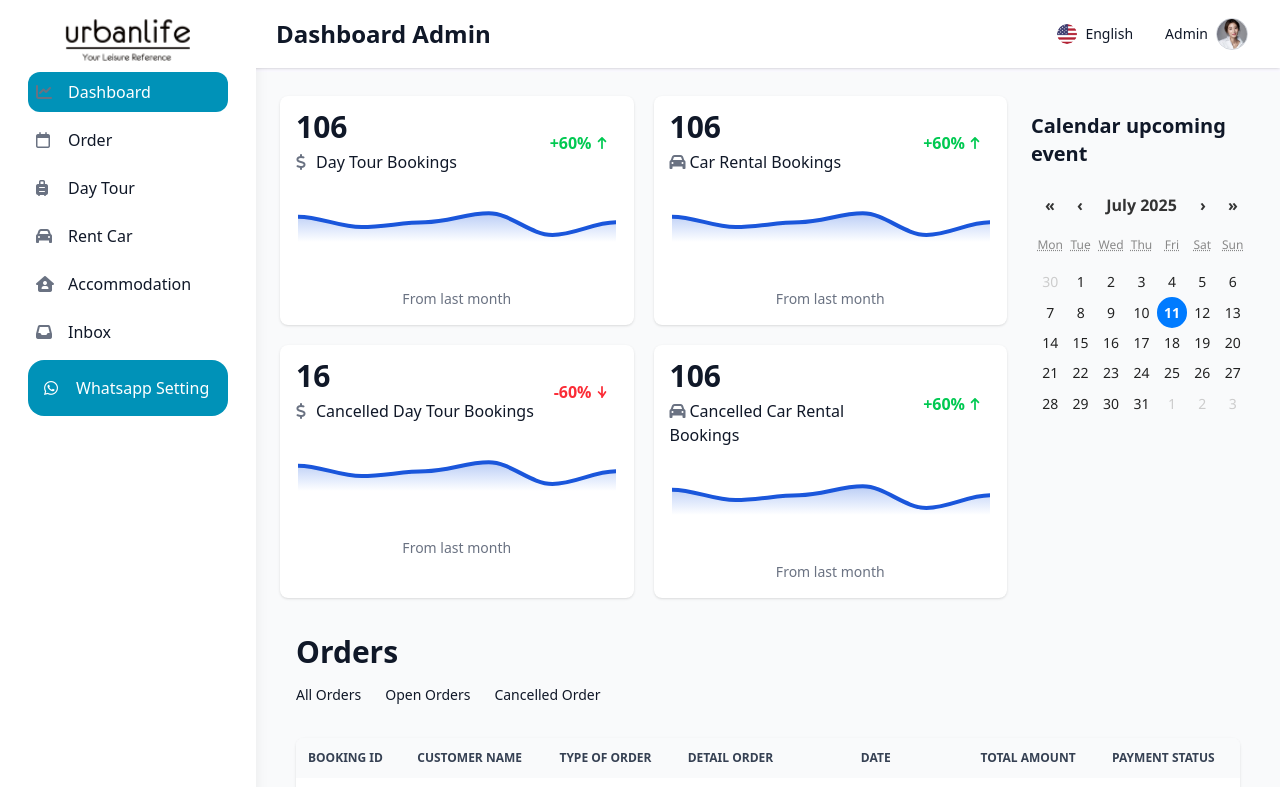
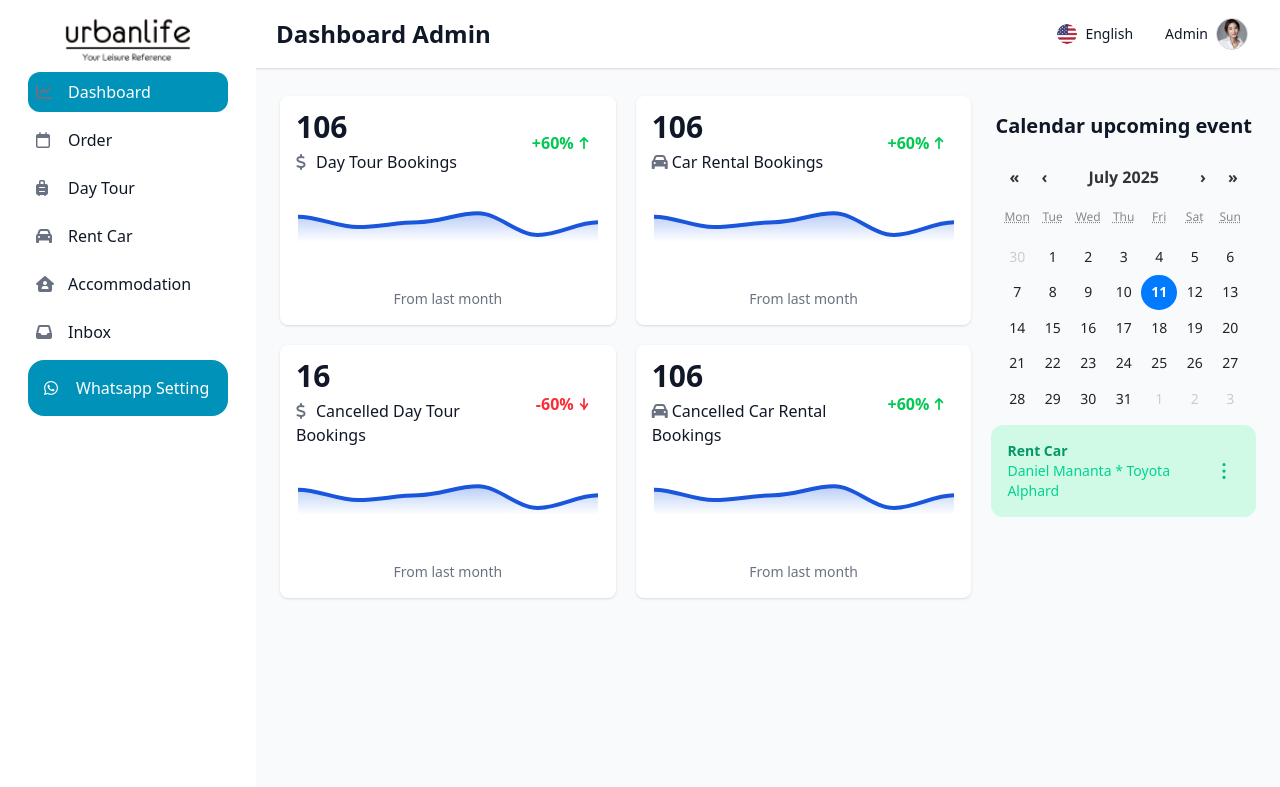
Before and after one commit to myreds12/urbanlife-frontend, a React (Vite) app in the folder urbanlife-frontend/: page /dashboard in a window 1280 px wide. Shown: the top 787 px of the page. Built offline with nearby package versions, Linux system fonts and the light colour scheme.

Commit message:
dashboard : +bubble (-banyak bubble, chart ikutan panjang, klik 1button smua ngikut);   app.css : scroll nya ngumpet guys

```diff
--- a/urbanlife-frontend/src/App.css
+++ b/urbanlife-frontend/src/App.css
@@ -8,3 +8,7 @@
   min-height: 100vh;
   background-color: #f9fafb; /* optional untuk latar belakang */
 }
+
+::-webkit-scrollbar{
+  display: none;
+}
--- a/urbanlife-frontend/src/pages/AdminDashboard/Dashboard/Dashboard.tsx
+++ b/urbanlife-frontend/src/pages/AdminDashboard/Dashboard/Dashboard.tsx
@@ -1,133 +1,267 @@
-import Chart from 'react-apexcharts';
-import '../../../styles/Dashboard/Dashboard.css';
-import Calendar from 'react-calendar';
-import '../../../styles/Dashboard/CalendarCustom.css';
-import Orders from '../Order/Order';
+import { useState, useEffect } from "react";
+import Chart from "react-apexcharts";
+import "../../../styles/Dashboard/Dashboard.css";
+import Calendar from "react-calendar";
+import "../../../styles/Dashboard/CalendarCustom.css";
+import Orders from "../Order/Order";
 
 function Dashboard() {
   const chartOptions = {
-              chart: {      type: 'area',
-                            fontFamily: 'Inter, sans-serif',
+    chart: {
+      type: "area",
+      fontFamily: "Inter, sans-serif",
       toolbar: { show: false },
-                            dropShadow: { enabled: false },   },
-              tooltip: {    enabled: true,
-                            x: { show: false },               },
-              fill: {       type: 'gradient',
+      dropShadow: { enabled: false },
+    },
+    tooltip: { enabled: true, x: { show: false } },
+    fill: {
+      type: "gradient",
       gradient: {
         opacityFrom: 0.55,
         opacityTo: 0,
-                                   shade: '#1C64F2',
-                                   gradientToColors: ['#1C64F2'],},},
+        shade: "#1C64F2",
+        gradientToColors: ["#1C64F2"],
+      },
+    },
     dataLabels: { enabled: false },
-              stroke: {     width: 4 },
-              grid: {       show: false,
+    stroke: { width: 4 },
+    grid: {
+      show: false,
       strokeDashArray: 4,
-                            padding: { left: 2, right: 2, top: 0 },},
-              xaxis: {      categories: ['01 February', '02 February', '03 February', '04 February', '05 February', '06 February', '07 February'],
+      padding: { left: 2, right: 2, top: 0 },
+    },
+    xaxis: {
+      categories: [
+        "01 February",
+        "02 February",
+        "03 February",
+        "04 February",
+        "05 February",
+        "06 February",
+        "07 February",
+      ],
       labels: { show: false },
       axisBorder: { show: false },
-                            axisTicks: { show: false },},
-              yaxis: {      show: false },
+      axisTicks: { show: false },
+    },
+    yaxis: { show: false },
   };
 
-       const series = [ {
-              name: 'New users',
+  const series = [
+    {
+      name: "New users",
       data: [6500, 6418, 6456, 6526, 6356, 6456],
-              color: '#1A56DB',
-       },];
+      color: "#1A56DB",
+    },
+  ];
 
   const widgets = [
     {
-                     title: 'Day Tour Bookings',
+      title: "Day Tour Bookings",
       value: 106,
-                     icon: 'fa-solid fa-dollar-sign',
+      icon: "fa-solid fa-dollar-sign",
       percentage: 60,
-                     trend: 'up',
-                     color: '#1C64F2', // Warna biru kayak gambar
+      trend: "up",
+      color: "#1C64F2", // Warna biru kayak gambar
     },
     {
-                     title: 'Car Rental Bookings',
+      title: "Car Rental Bookings",
       value: 106,
-                     icon: 'fa-solid fa-car',
+      icon: "fa-solid fa-car",
       percentage: 60,
-                     trend: 'up',
-                     color: '#1C64F2',
+      trend: "up",
+      color: "#1C64F2",
     },
     {
-                     title: 'Cancelled Day Tour Bookings',
+      title: "Cancelled Day Tour Bookings",
       value: 16,
-                     icon: 'fa-solid fa-dollar-sign',
+      icon: "fa-solid fa-dollar-sign",
       percentage: -60,
-                     trend: 'down',
-                     color: '#EF4444', // Warna merah kayak gambar
+      trend: "down",
+      color: "#EF4444", // Warna merah kayak gambar
     },
     {
-                     title: 'Cancelled Car Rental Bookings',
+      title: "Cancelled Car Rental Bookings",
       value: 106,
-                     icon: 'fa-solid fa-car',
+      icon: "fa-solid fa-car",
       percentage: 60,
-                     trend: 'up',
-                     color: '#1C64F2',
+      trend: "up",
+      color: "#1C64F2",
     },
   ];
 
+  const [bubbleOpen, setBubbleOpen] = useState(false);
+  useEffect(() => {
+                     const handleClickOutside = (event) => {
+                     if (bubbleOpen && !event.target.closest(".inline-flex")) {
+                            setBubbleOpen(false);
+                     }
+                     };
+                     document.addEventListener("mousedown", handleClickOutside);
+                     return () => document.removeEventListener("mousedown", handleClickOutside);
+                     }, [bubbleOpen]);
+
   return (
     <div className="p-2">
-                     <div className="grid grid-cols-1 lg:grid-cols-4 gap-5">
-                            {/* WIDGET */}
-                            <div className="lg:col-span-3 grid grid-cols-2 gap-5">
+      <div className="grid grid-cols-7 gap-5">
+        {/* widget */}
+        <div className="col-span-5 grid grid-cols-2 gap-5">
           {widgets.map((widget, index) => (
-                                   <div key={index} className="w-full bg-white rounded-lg shadow-sm p-4">
+            <div
+              key={index}
+              className="w-full bg-white rounded-lg shadow-sm p-4"
+            >
               <div className="flex justify-between">
                 <div>
-                                                        <h5 className="leading-none text-3xl font-bold text-gray-900 pb-2">{widget.value}</h5>
-                                                        <i className={`${widget.icon} w-5 h-5 text-gray-500 hover:text-gray-900`}></i>
-                                                        <span className="text-base font-normal text-gray-900">{widget.title}</span>
+                  <h5 className="leading-none text-3xl font-bold text-gray-900 pb-2">
+                    {widget.value}
+                  </h5>
+                  <i
+                    className={`${widget.icon} w-5 h-5 text-gray-500 hover:text-gray-900`}
+                  ></i>
+                  <span className="text-base font-normal text-gray-900">
+                    {widget.title}
+                  </span>
                 </div>
-                                                 <div className={`flex items-center px-2.5 py-0.5 text-base font-semibold ${widget.trend === 'up' ? 'text-green-500' : 'text-red-500'}`}>
-                                                        {widget.percentage > 0 ? `+${widget.percentage}%` : `${widget.percentage}%`}
-                                                        <svg className="w-3 h-3 ms-1" aria-hidden="true" xmlns="http://www.w3.org/2000/svg" fill="none" viewBox="0 0 10 14">
-                                                               <path stroke="currentColor" strokeLinecap="round" strokeLinejoin="round" strokeWidth="2" d={widget.trend === 'up' ? 'M5 13V1m0 0L1 5m4-4 4 4' : 'M5 1v12m0 0L9 7m-4 4-4-4'}/>
+                <div
+                  className={`flex items-center px-2.5 py-0.5 text-base font-semibold ${
+                    widget.trend === "up" ? "text-green-500" : "text-red-500"
+                  }`}
+                >
+                  {widget.percentage > 0
+                    ? `+${widget.percentage}%`
+                    : `${widget.percentage}%`}
+                  <svg
+                    className="w-3 h-3 ms-1"
+                    aria-hidden="true"
+                    xmlns="http://www.w3.org/2000/svg"
+                    fill="none"
+                    viewBox="0 0 10 14"
+                  >
+                    <path
+                      stroke="currentColor"
+                      strokeLinecap="round"
+                      strokeLinejoin="round"
+                      strokeWidth="2"
+                      d={
+                        widget.trend === "up"
+                          ? "M5 13V1m0 0L1 5m4-4 4 4"
+                          : "M5 1v12m0 0L9 7m-4 4-4-4"
+                      }
+                    />
                   </svg>
                 </div>
               </div>
 
               <Chart
-                                                 options={{ ...chartOptions, fill: { ...chartOptions.fill, gradient: { ...chartOptions.fill.gradient, shade: widget.color } } }}
+                options={{
+                  ...chartOptions,
+                  fill: {
+                    ...chartOptions.fill,
+                    gradient: {
+                      ...chartOptions.fill.gradient,
+                      shade: widget.color,
+                    },
+                  },
+                }}
                 series={series}
                 type="area"
                 height={100}
               />
 
               <div className="grid grid-cols-1 items-center justify-between">
-                                                 <p className="text-sm font-medium text-gray-500 text-center">From last month</p>
+                <p className="text-sm font-medium text-gray-500 text-center">
+                  From last month
+                </p>
               </div>
             </div>
           ))}
         </div>
 
 
-                            {/* KALENDERRR */}
-                            <div className="lg:col-span-1">
+
+
+        {/* calendar  &  bubble */}
+        <div className="col-span-2">
           <div className="w-full p-1 rounded-lg">
-                                          <h5 className="text-xl font-bold text-gray-900 mt-3 mb-4">Calendar upcoming event</h5>
+            <h5 className="text-xl font-bold text-gray-900 mt-3 mb-4">
+              Calendar upcoming event
+            </h5>
             <Calendar
               value={new Date()}
               className="react-calendar"
               tileClassName={({ date, view }) => {
-                                                        if (view === 'month' && date.getDate()) {
-                                                        return 'highlight';
+                if (view === "month" && date.getDate()) {
+                  return "highlight";
                 }
                 return null;
               }}
             />
           </div>
 
+          <div className="flex items-start relative mb-3">
+            <div className="flex flex-col w-full">
+              <div
+                className={`inline-flex justify-between leading-1.5 p-4 bg-emerald-100 rounded-xl transition-all duration-300 ${
+                  bubbleOpen ? "w-[260px]" : "w-full"
+                }`}
+              >
+                <div>
+                  <p className="text-sm font-bold text-emerald-600">Rent Car</p>
+                  <span className="text-sm font-normal text-emerald-400">
+                    Daniel Mananta * Toyota Alphard
+                  </span>
+                </div>
+                <button
+                  className="flex self-center items-center p-2 text-sm font-medium text-center text-emerald-500"
+                  type="button"
+                  onClick={() => setBubbleOpen(!bubbleOpen)}
+                >
+                  <svg
+                    className="w-4 h-4"
+                    aria-hidden="true"
+                    xmlns="http://www.w3.org/2000/svg"
+                    fill="currentColor"
+                    viewBox="0 0 4 15"
+                  >
+                    <path d="M3.5 1.5a1.5 1.5 0 1 1-3 0 1.5 1.5 0 0 1 3 0Zm0 6.041a1.5 1.5 0 1 1-3 0 1.5 1.5 0 0 1 3 0Zm0 5.959a1.5 1.5 0 1 1-3 0 1.5 1.5 0 0 1 3 0Z" />
+                  </svg>
+                </button>
+
+                {bubbleOpen && (
+                  <div className="absolute z-10 right-[-3.5rem] top-0 w-20 space-y-2">
+                    <ul className="text-sm">
+                      <li>
+                        <a
+                          href="#"
+                          className="flex items-center justify-center w-10 h-10 mt-4 rounded-full bg-emerald-600 "
+                          onClick={(e) => {
+                            e.preventDefault();
+                            alert("Delete clicked!");
+                            setBubbleOpen(false);
+                          }}
+                        >
+                          <svg
+                            className="w-4 h-4 text-white"
+                            aria-hidden="true"
+                            xmlns="http://www.w3.org/2000/svg"
+                            fill="currentColor"
+                            viewBox="0 0 18 20"
+                          >
+                            <path d="M17 4h-4V2a2 2 0 0 0-2-2H7a2 2 0 0 0-2 2v2H1a1 1 0 0 0 0 2h1v12a2 2 0 0 0 2 2h10a2 2 0 0 0 2-2V6h1a1 1 0 1 0 0-2ZM7 2h4v2H7V2Zm1 14a1 1 0 1 1-2 0V8a1 1 0 0 1 2 0v8Zm4 0a1 1 0 1 1-2 0V8a1 1 0 0 1 2 0v8Z" />
+                          </svg>
+                        </a>
+                      </li>
+                    </ul>
+                  </div>
+                )}
               </div>
             </div>
-                     {/* order, -posisi */}
-                     <div className="lg:col-span-3 mt-5">
-                      <Orders />
+          </div>
+
+
+
+        </div>
       </div>
     </div>
   );
```
Also changed, not shown: urbanlife-frontend/src/index.css (line endings or trailing spaces). Lines whose indentation alone changed are shown as unchanged.
